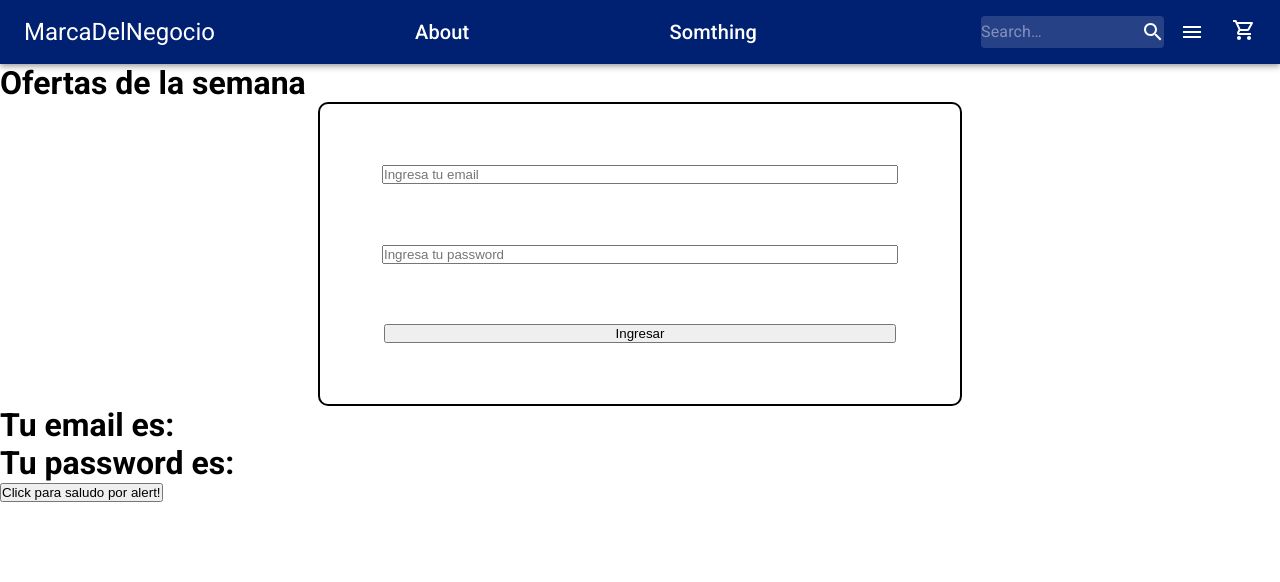
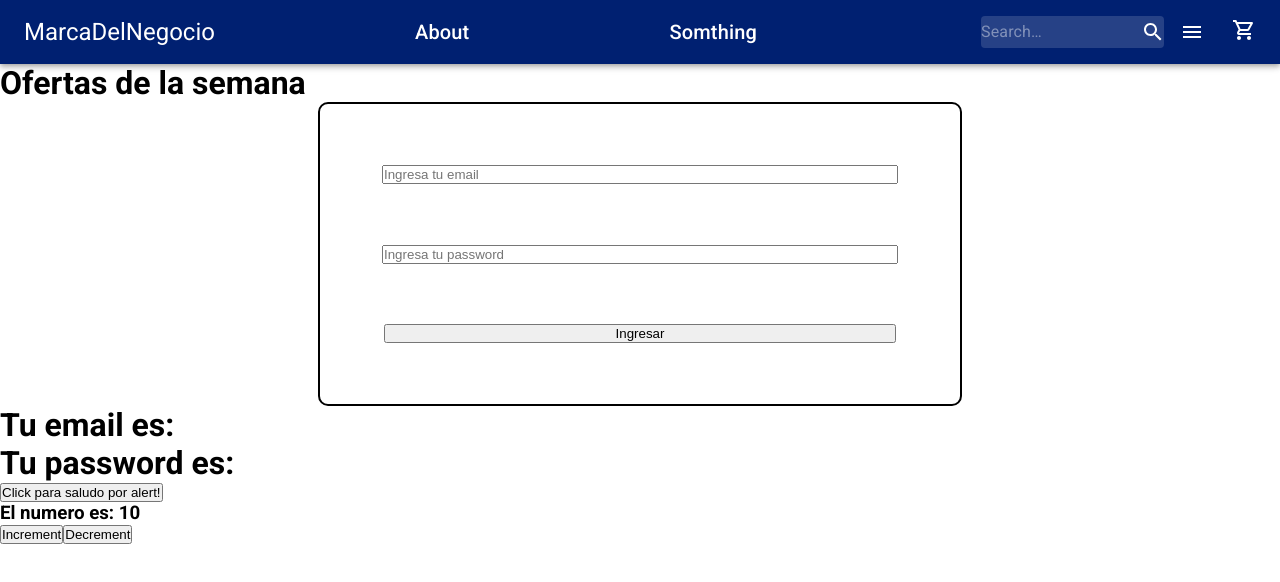
Before and after one commit to matiber20/bigmountain, a React (Create React App) app: page / in a window 1280 px wide. Shown: the top 582 px of the page. Built offline with nearby package versions, Linux system fonts and the light colour scheme.

Commit message:
creacion componente Counter, Input

```diff
--- a/src/App.js
+++ b/src/App.js
@@ -3,6 +3,7 @@ import './App.css';
 import NavBar from './components/NavBar/NavBar';
 import LoginContainer from './containers/LoginContainer/LoginContainer';
 import ItemListContainer from './containers/ItemListContainer/ItemListContainer';
+import CounterContainer from './containers/CounterContainer/CounterContainer';
 
 
 class App extends React.Component {
@@ -14,6 +15,7 @@ class App extends React.Component {
         <h1>Ofertas de la semana</h1>
         <LoginContainer />
         <ItemListContainer />
+        <CounterContainer />
       </div>
     );
   }
--- /dev/null
+++ b/src/components/Counter/Counter.js
@@ -0,0 +1,10 @@
+import React from 'react'
+
+export default function Counter({decrement,increment}) {
+    return (
+        <div>
+            <button onClick={increment}>Increment</button>
+            <button onClick={decrement}>Decrement</button>
+        </div>
+    )
+}
--- /dev/null
+++ b/src/components/Input/Input.js
@@ -0,0 +1,7 @@
+import React from 'react'
+
+export default function Input(props) {
+    return (
+            <input {...props} />
+    )
+}
--- a/src/components/Login/Login.js
+++ b/src/components/Login/Login.js
@@ -1,5 +1,6 @@
 import React from 'react';
 import './Login.css'
+import Input from '../Input/Input'
 
 
 
@@ -7,8 +8,8 @@ export default function Login(props) {
 
         return (
             <form className="container-form" onSubmit={props.submit}>
-                <input onChange={props.change} className="container-form__input" type="text" name="InputEmail" placeholder="Ingresa tu email" autoComplete="true" />
-                <input onChange={props.change} className="container-form__input" type="password" name="InputPassword" placeholder="Ingresa tu password" autoComplete="false" />
+                <Input onChange={props.change} className="container-form__input" type="text" name="InputEmail" placeholder="Ingresa tu email" autoComplete="true" />
+                <Input onChange={props.change} className="container-form__input" type="password" name="InputPassword" placeholder="Ingresa tu password" autoComplete="false" />
                 <button className="container-form__btn" type="submit">Ingresar</button>
             </form>
         )
--- /dev/null
+++ b/src/containers/CounterContainer/CounterContainer.js
@@ -0,0 +1,44 @@
+import React, { Component } from 'react'
+import Counter from '../../components/Counter/Counter'
+
+export default class CounterContainer extends Component {
+
+    constructor(props){
+        super(props)
+        this.state = {
+            stock:10
+        }
+
+        this.increment= this.increment.bind(this)
+        this.decrement= this.decrement.bind(this)
+    }
+
+    increment(){
+        this.setState({stock: this.state.stock+1})
+    }
+
+    decrement(){
+        if(this.state.stock > 0){
+            this.setState({stock: this.state.stock-1})
+        }
+
+    }
+
+    componentDidMount(){
+        console.log('llamada a api externa o algo asyncrono')
+    }
+
+    componentDidUpdate(){
+        console.log('Se actualizo');
+    }
+    render() {
+        return (
+            <div>
+                <h3>El numero es: { this.state.stock}</h3>
+                {
+                    this.state.stock === 10 ? <Counter decrement={this.decrement} /> : <Counter decrement={this.decrement} increment={this.increment} />
+                }
+            </div>
+        )
+    }
+}
```
Also changed, not shown: src/components/Input/Input.css (added).
